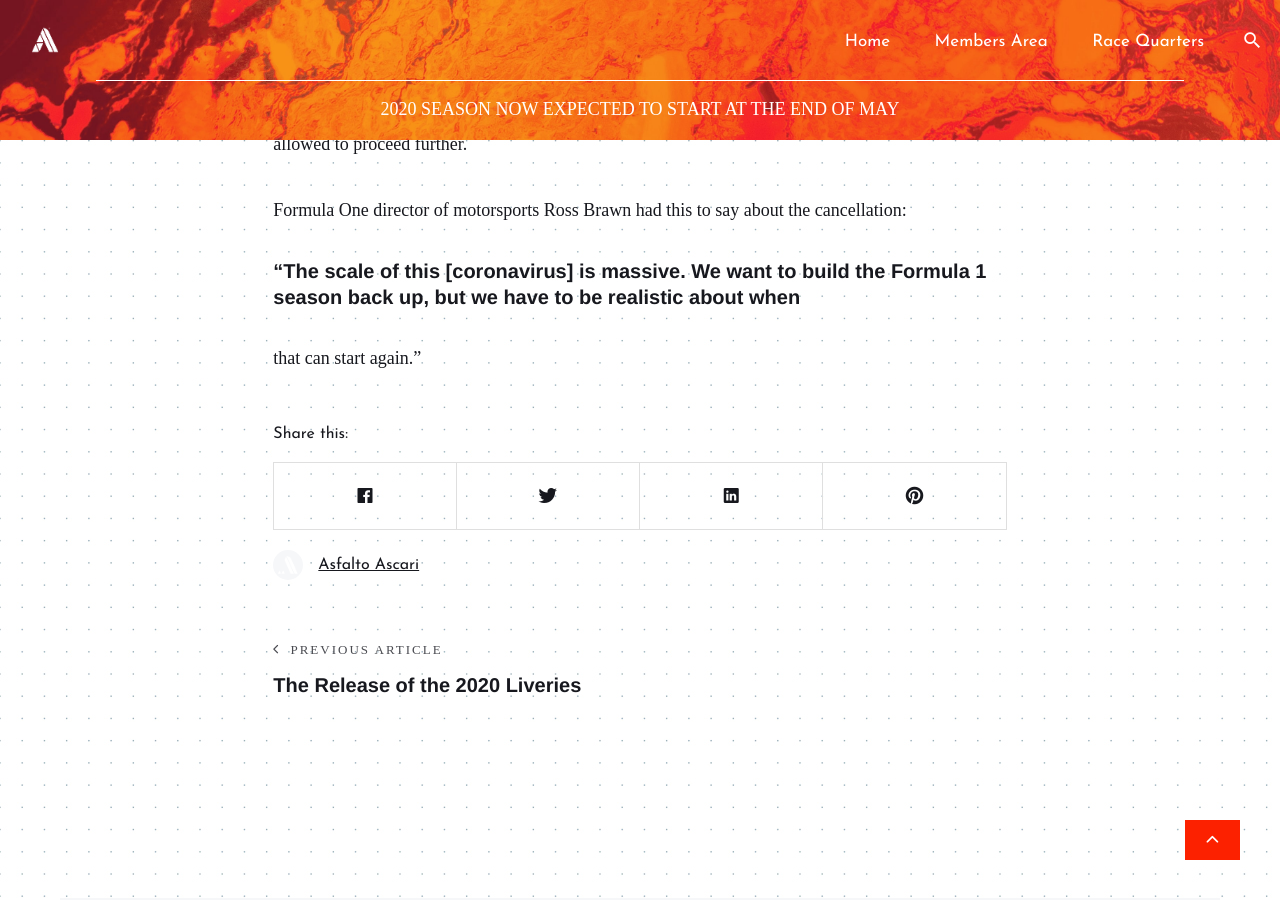
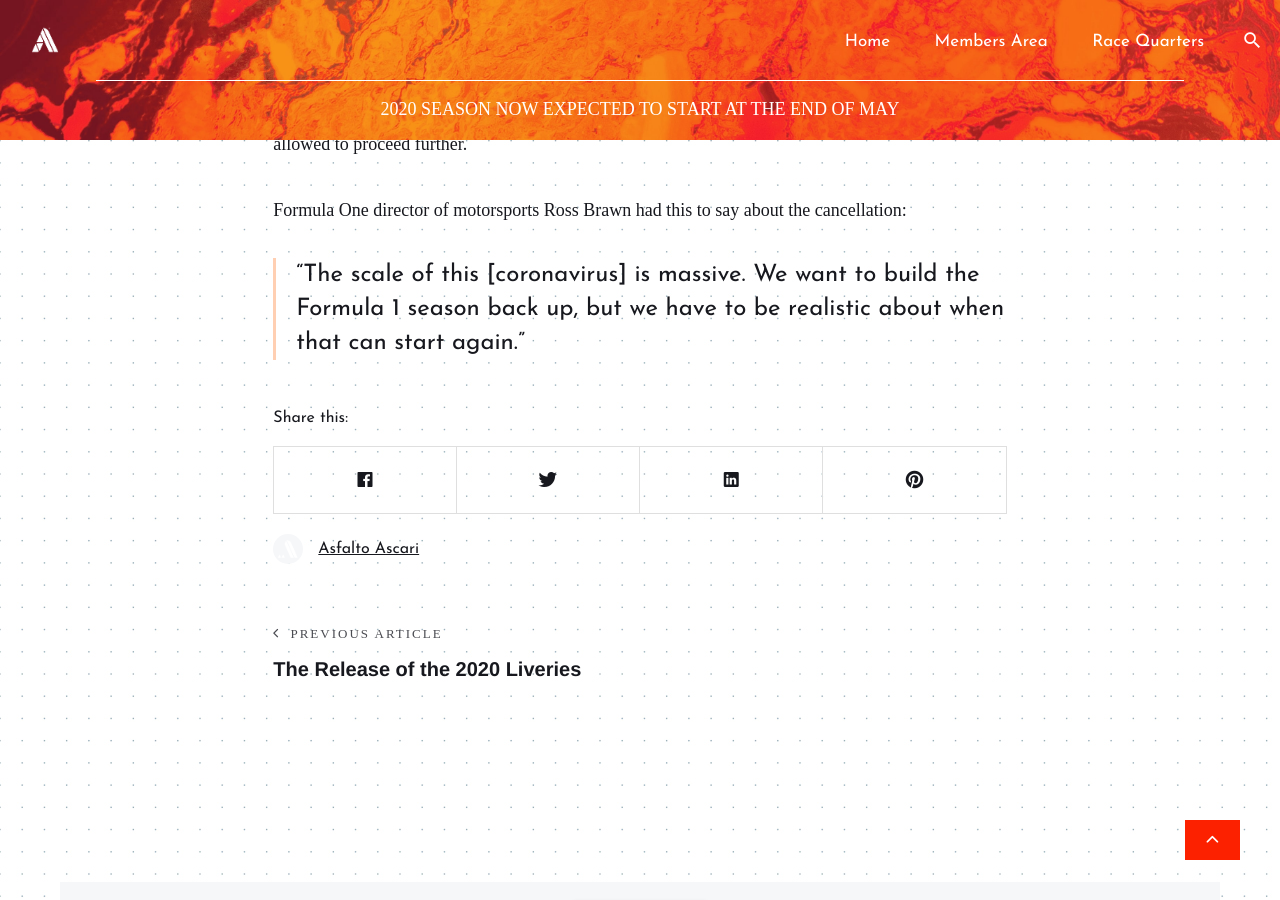
Before and after one commit to Asfalto-Ascari/AsfaltoAscari, a Jekyll site: the page built from _posts/2020-3-21-Cancellation-News.md, in a window 1280 px wide and 900 px high, scrolled down 1526 px. Built offline with Jekyll 4.4.1, drawn with Linux system fonts in a browser that asks for light colours; nearby versions of some CDN libraries; some web fonts are replaced; comment, search, counter and statistics services are not loaded.

Commit message:
Update 2020-3-21-Cancellation-News.md

```diff
--- a/_posts/2020-3-21-Cancellation-News.md
+++ b/_posts/2020-3-21-Cancellation-News.md
@@ -20,5 +20,4 @@
 
 Formula One director of motorsports Ross Brawn had this to say about the cancellation:
 
-#### "The scale of this [coronavirus] is massive. We want to build the Formula 1 season back up, but we have to be realistic about when
-that can start again."
+> "The scale of this [coronavirus] is massive. We want to build the Formula 1 season back up, but we have to be realistic about when that can start again."
```
